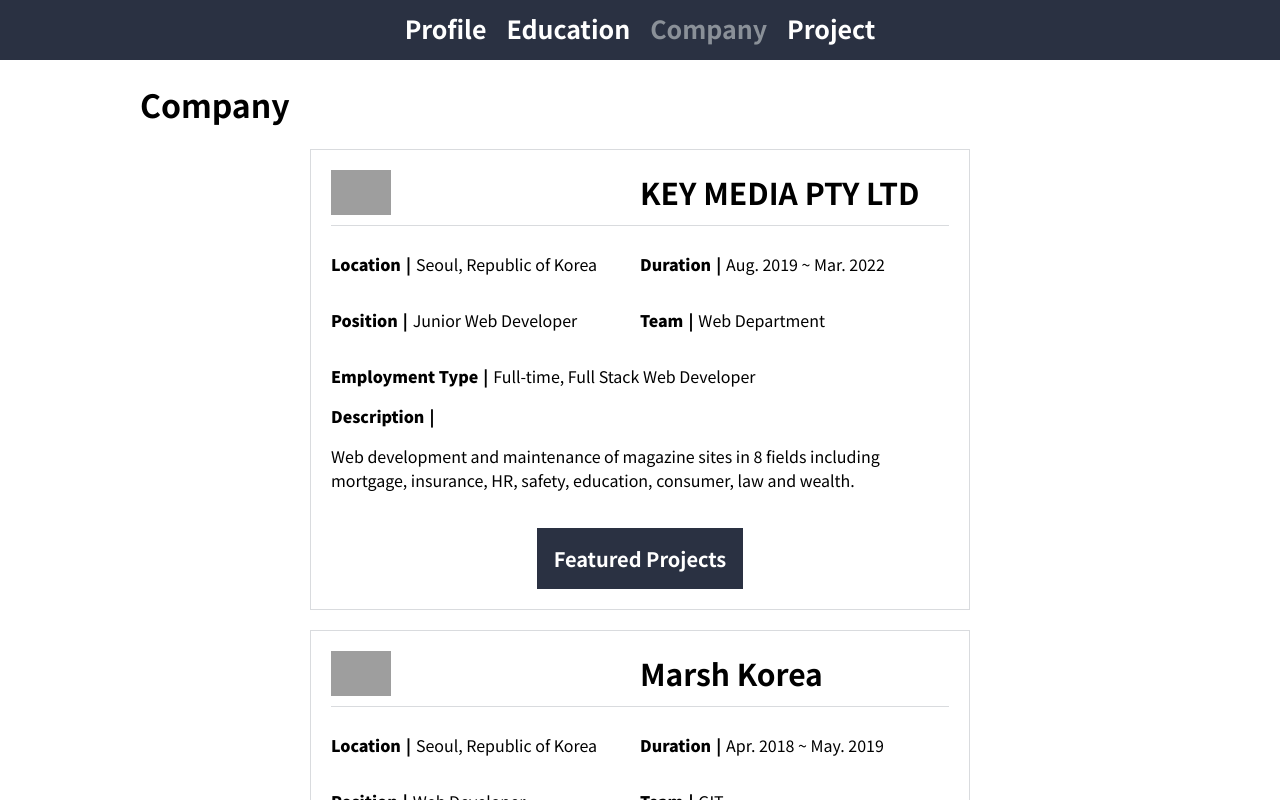
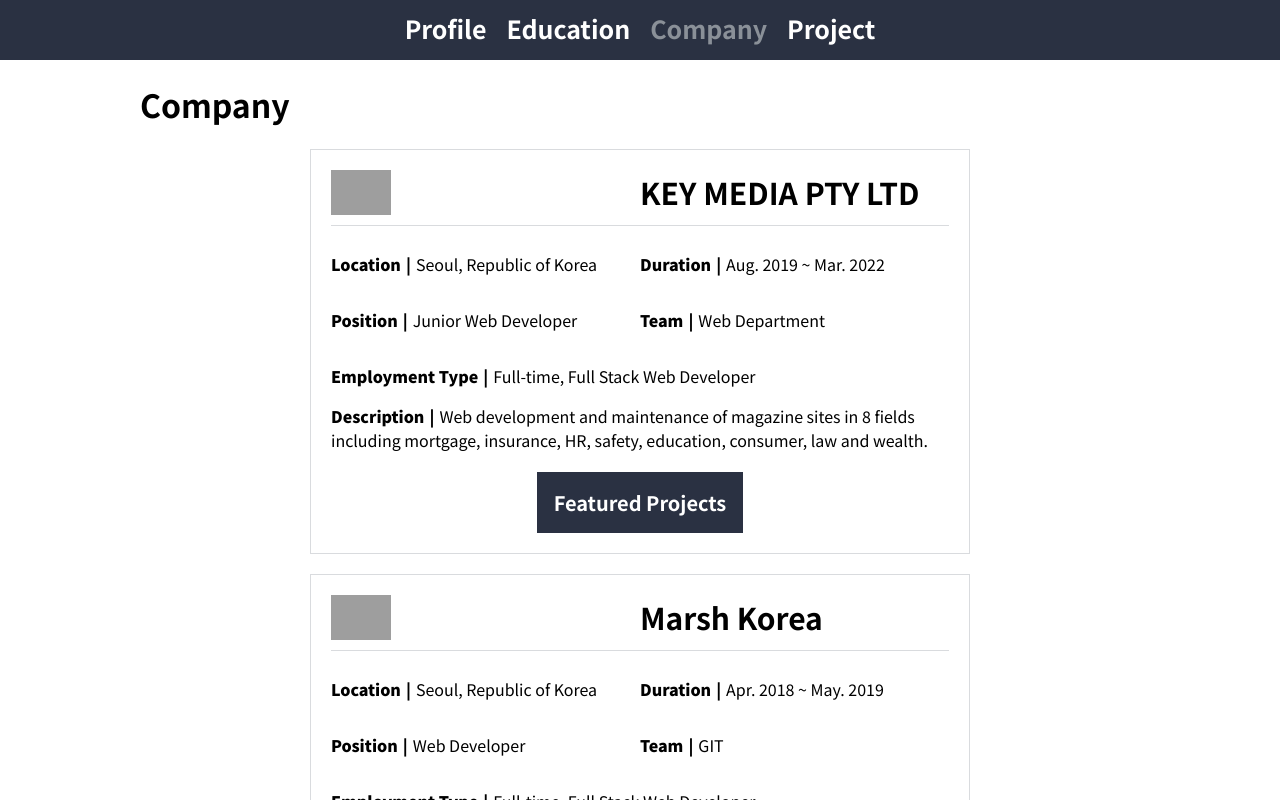
Before and after one commit to galaxyuliana/portfolio-page, a Vue app: page /company in a window 1280 px wide. Shown: the top 800 px of the page. Built offline with nearby package versions, Linux system fonts and the light colour scheme; grey boxes are pictures that could not be loaded.

Commit message:
Updated companyinfo and skills

```diff
--- a/src/views/CompanyInfo.vue
+++ b/src/views/CompanyInfo.vue
@@ -235,6 +235,10 @@
     grid-column: 1 / span 2;
   }
 
+  .desc p {
+    display: inline;
+  }
+
   .btn-project {
     grid-column: 1 / span 2;
     width: 200px;
@@ -279,6 +283,10 @@
     grid-column: 1 / span 2;
   }
 
+  .desc p {
+    display: inline;
+  }
+
   .btn-project {
     grid-column: 1 / span 2;
     width: 200px;
--- a/src/views/ProfileInfo.vue
+++ b/src/views/ProfileInfo.vue
@@ -21,6 +21,8 @@
         ["Microsoft SQL Server", 4.5],
         ["MS-Exchange", 1],
         ["Oracle DB", 1],
+        ["Python", 1],
+        ["R", 0.5],
         ["SCSS", 3],
         ["Vue.js", 1.2],
         ["XML", 3],
@@ -43,7 +45,7 @@
         ["Zeplin", 2.5],
       ],
       skillsOptions: {
-        height: 500,
+        height: 600,
         colors: ["#61718A"],
       },
       toolsOptions: {
```
